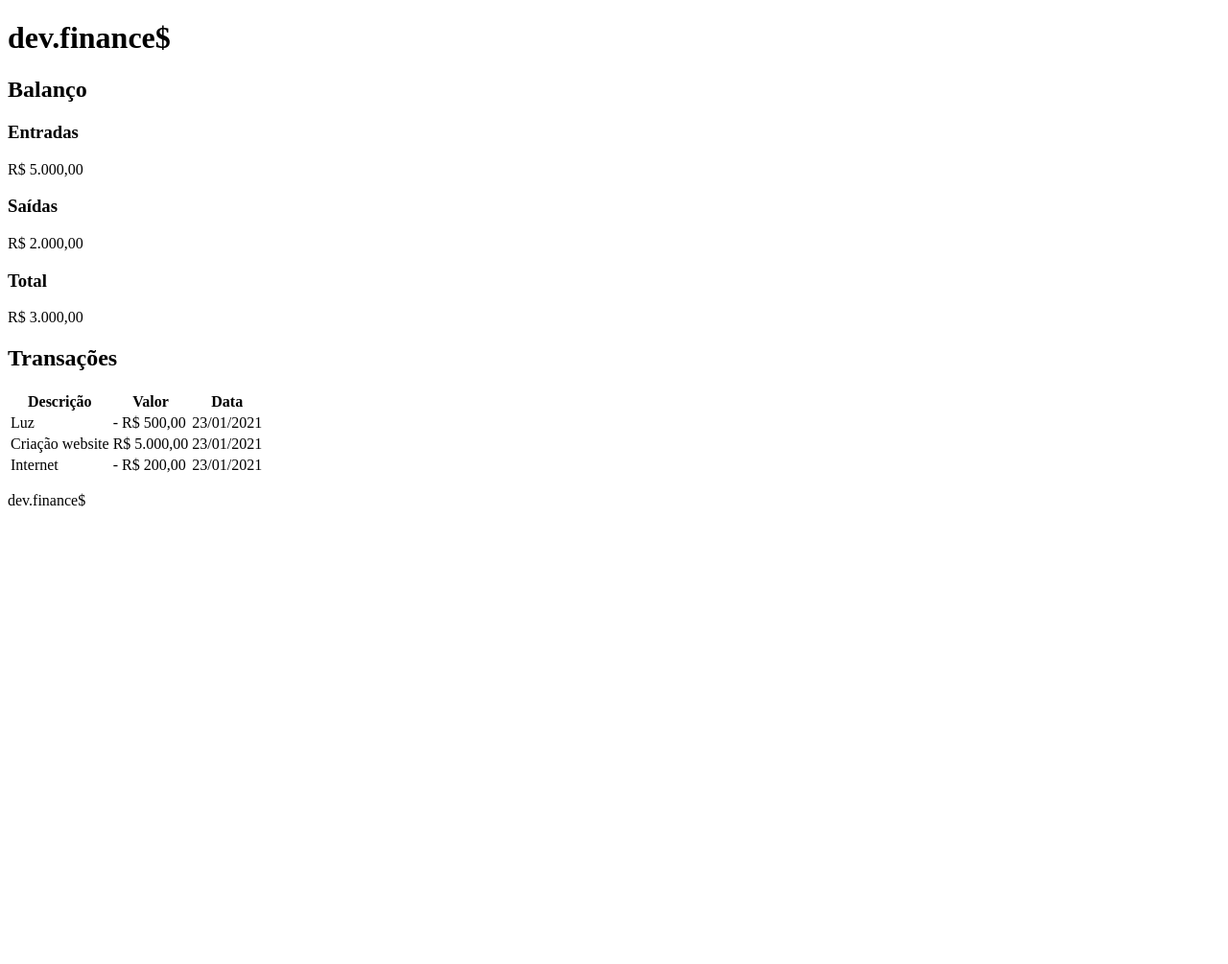
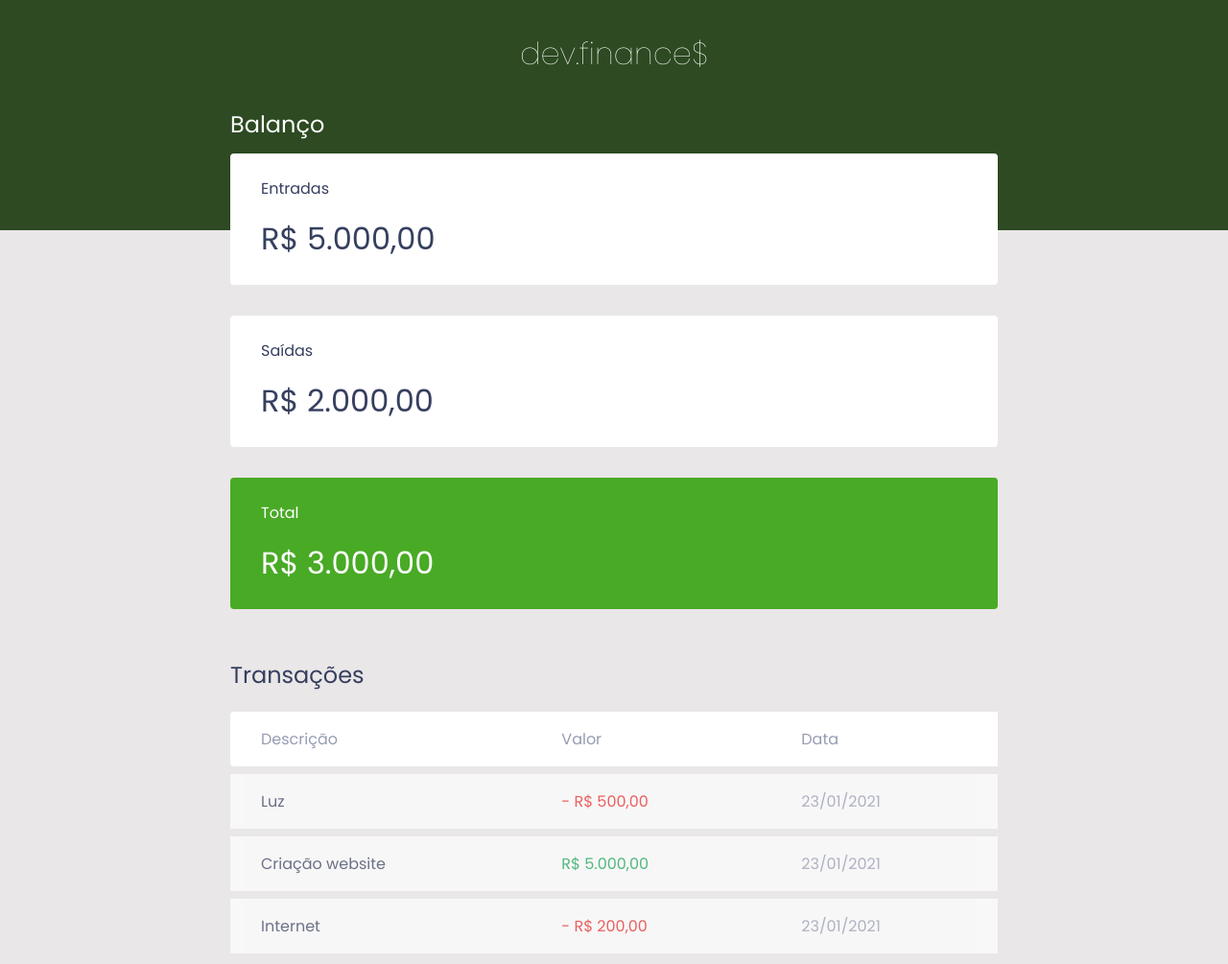
Before and after one commit to JNR23/devfinance-maratona-rockectseat, a plain HTML site: page index.html in a window 1280 px wide. Shown: the top 1005 px of the page at 96% size. Before the commit the page ends 800 px from the top, so only its background shows below. Drawn offline with Linux system fonts and the light colour scheme.

Commit message:
Estilização

```diff
--- a/index.html
+++ b/index.html
@@ -6,6 +6,10 @@
     <meta http-equiv="X-UA-Compatible" content="IE=edge">
     <meta name="viewport" content="width=device-width, initial-scale=1.0">
     <link rel="stylesheet" href="./styles.css">
+    <link rel="preconnect" href="https://fonts.gstatic.com">
+    <link
+        href="https://fonts.googleapis.com/css2?family=Poppins:ital,wght@0,100;0,400;0,700;1,100;1,400;1,700&display=swap"
+        rel="stylesheet">
     <title>Maratona Discover</title>
 </head>
 
@@ -14,8 +18,7 @@
         <h1 id="logo">dev.finance$</h1>
     </header>
 
-    <main>
-
+    <main class="container">
         <section id="balance">
             <h2>Balanço</h2>
 
@@ -29,7 +32,7 @@
                 <p>R$ 2.000,00</p>
             </div>
 
-            <div class="card">
+            <div class="card total">
                 <h3>Total</h3>
                 <p>R$ 3.000,00</p>
             </div>
@@ -48,19 +51,19 @@
                 </thead>
                 <tbody>
                     <tr>
-                        <td>Luz</td>
-                        <td>- R$ 500,00</td>
-                        <td>23/01/2021</td>
+                        <td class="description">Luz</td>
+                        <td class="expense">- R$ 500,00</td>
+                        <td class="date">23/01/2021</td>
                     </tr>
                     <tr>
-                        <td>Criação website</td>
-                        <td>R$ 5.000,00</td>
-                        <td>23/01/2021</td>
+                        <td class="description">Criação website</td>
+                        <td class="income">R$ 5.000,00</td>
+                        <td class="date">23/01/2021</td>
                     </tr>
                     <tr>
-                        <td>Internet</td>
-                        <td>- R$ 200,00</td>
-                        <td>23/01/2021</td>
+                        <td class="description">Internet</td>
+                        <td class="expense">- R$ 200,00</td>
+                        <td class="date">23/01/2021</td>
                     </tr>
                 </tbody>
             </table>
--- a/styles.css
+++ b/styles.css
@@ -0,0 +1,132 @@
+:root {
+    --dark-blue: #363f5f;
+}
+
+* {
+    margin: 0;
+    padding: 0;
+    box-sizing: border-box;
+}
+
+body {
+    background: rgb(233, 231, 231);
+    font-family: 'Poppins', sans-serif;
+}
+
+.container {
+    width: min(90vw, 800px);
+    margin: auto;
+}
+
+/*** TITLES ***/
+
+h2 {
+    margin-top: 3.2rem;
+    margin-bottom: 0.8rem;
+    color: var(--dark-blue);
+    font-weight: normal;
+}
+
+/*** HEADER ***/
+
+header {
+    background: #2D4A22;
+    padding: 2rem 0 10rem;
+    text-align: center;
+}
+
+#logo {
+    color: #fff;
+    font-weight: 100;
+}
+
+/*** BALANCE ***/
+
+#balance {
+    margin-top: -8rem;
+}
+
+#balance h2 {
+    color: white;
+    margin-top: 0;
+}
+
+/*** FOOTER ***/
+
+.card {
+    background: white;
+    padding: 1.5rem 2rem;
+    border-radius: 0.25rem;
+    margin-bottom: 2rem;
+    color: var(--dark-blue);
+}
+
+.card h3 {
+    font-weight: normal;
+    font-size: 1rem;
+}
+
+.card p {
+    font-size: 2rem;
+    line-height: 3rem;
+    margin-top: 1rem;
+}
+
+.card.total {
+    background: #49aa26;
+    color: white;
+}
+
+/*** TABLE ***/
+
+#data-table {
+    width: 100%;
+    border-spacing: 0 0.5rem;
+    color: #969cb3;
+}
+
+table thead tr th:first-child,
+table thead tr td:first-child {
+    border-radius: 0.25rem 0 0 0.25rem;
+}
+
+table thead th {
+    background: white;
+    font-weight: normal;
+    padding: 1rem 2rem;
+    text-align: left;
+}
+
+table tbody tr {
+    opacity: 0.7;
+}
+
+table tbody tr:hover {
+    opacity: 1;
+}
+
+table tbody td {
+    background: white;
+    padding: 1rem 2rem;
+}
+
+td.description {
+    color: var(--dark-blue);
+}
+
+td.income {
+    color: #12a454;
+}
+
+td.expense {
+    color: #e92929;
+}
+
+/*** FOOTER ***/
+
+footer {
+    text-align: center;
+    padding: 4rem 0 2rem;
+    color: var(--dark-blue);
+    opacity: 0.6;
+}
```
